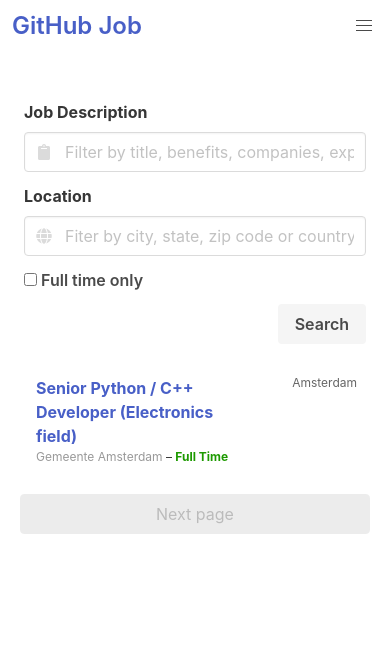
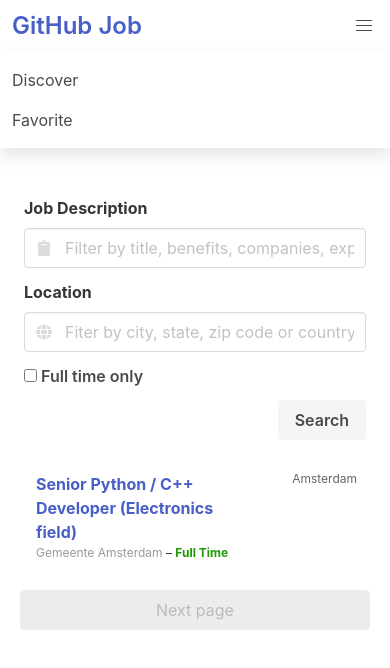
Before and after one commit to spreered/js_workshop_job, a plain HTML site: page index.html in a window 390 px wide. Both pictures are taken after a click on the button "menu". Drawn offline with nearby package versions, Linux system fonts and the light colour scheme.

Commit message:
toggle nav bar

```diff
--- a/index.html
+++ b/index.html
@@ -6,6 +6,7 @@
 
   <link rel="stylesheet" href="https://cdn.jsdelivr.net/npm/bulma@0.8.0/css/bulma.min.css">
   <script defer src="https://use.fontawesome.com/releases/v5.3.1/js/all.js"></script>
+  <script defer src="index.js"></script>
   <style>
     table h4{
       font-weight: bold;
--- /dev/null
+++ b/index.js
@@ -0,0 +1,8 @@
+console.log('lalalalala');
+
+let ham = document.querySelector('#navbar-burger')
+var menu = document.querySelector('#navbar-menu')
+
+ham.addEventListener('click', function () {
+  menu.classList.toggle('is-active');
+})
```
